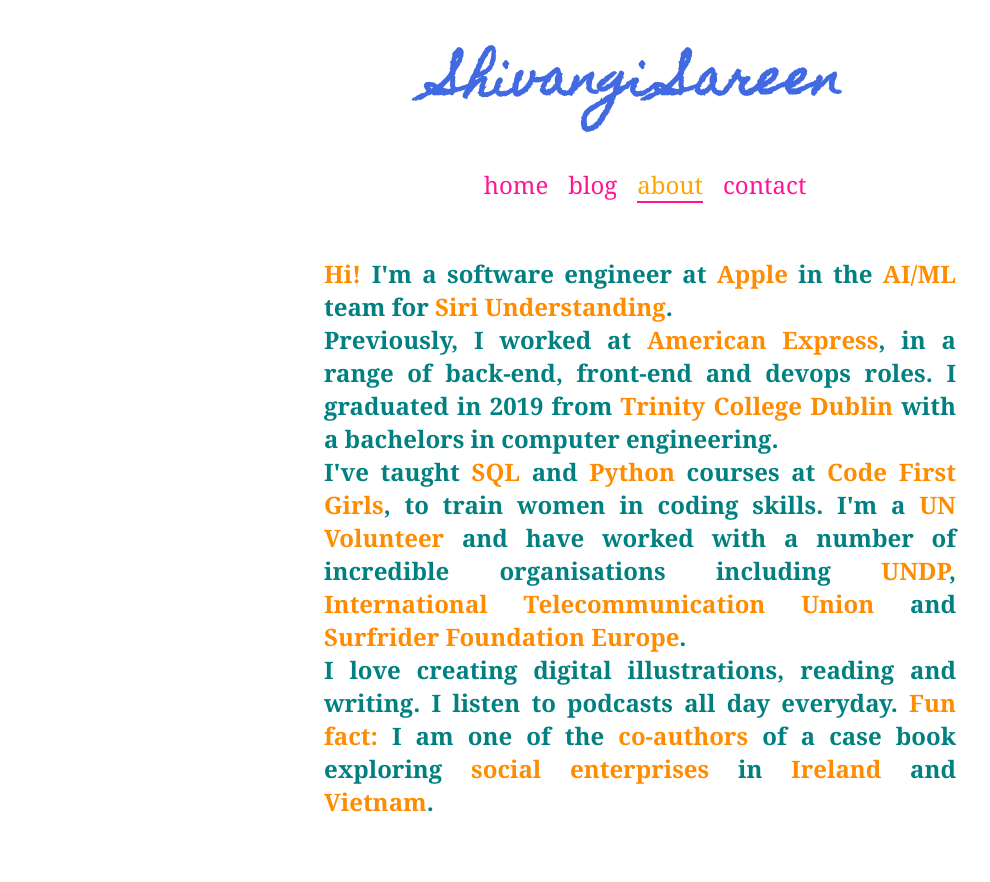
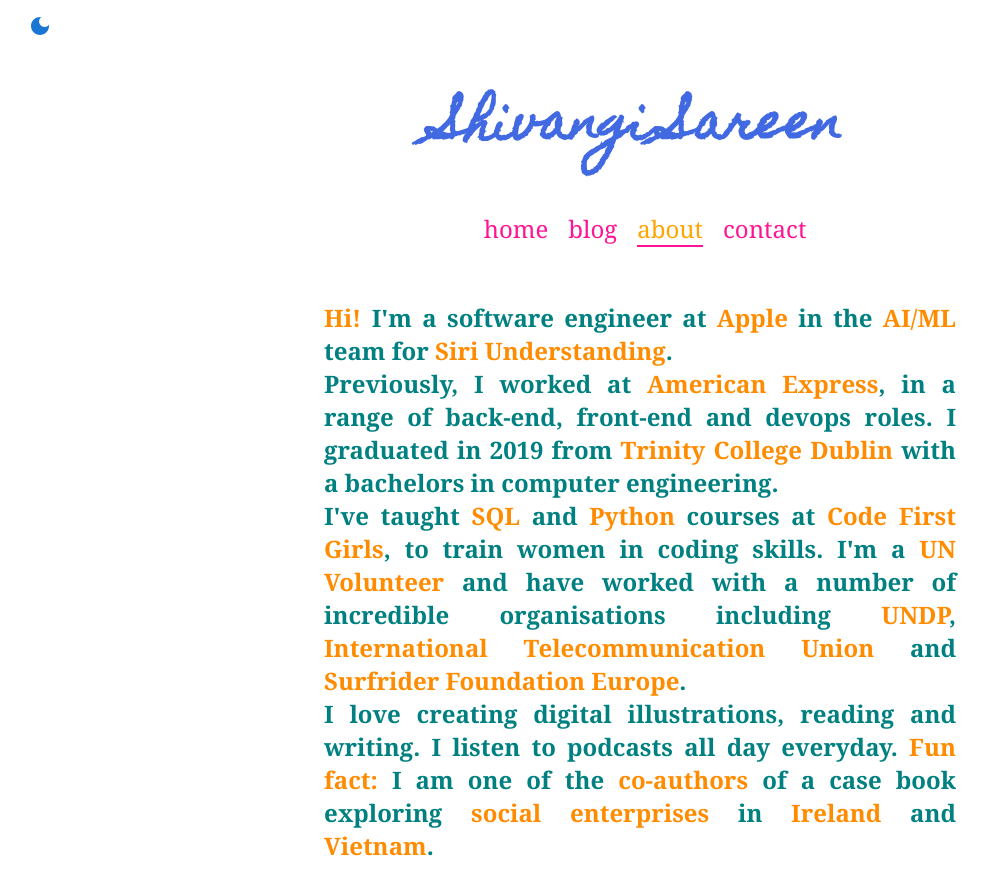
Before and after one commit to shivangisareen/my-blog, a Gatsby site: page /about in a window 1280 px wide. Shown: the whole page, without its empty margins (0-990 px from the left). Before the commit the page ends 838 px from the top, so only its background shows below. Built offline with nearby package versions, Linux system fonts and the light colour scheme; Gatsby itself is replaced by a stand-in of ours.

Commit message:
implement toggle button for darkmode

```diff
--- a/package.json
+++ b/package.json
@@ -15,8 +15,12 @@
     "clean": "gatsby clean"
   },
   "dependencies": {
+    "@emotion/react": "^11.7.1",
+    "@emotion/styled": "^11.6.0",
     "@mdx-js/mdx": "^1.6.22",
     "@mdx-js/react": "^1.6.22",
+    "@mui/icons-material": "^5.2.5",
+    "@mui/material": "^5.2.5",
     "@reach/router": "^1.3.4",
     "gatsby": "^3.14.3",
     "gatsby-link": "^3.14.0",
--- /dev/null
+++ b/src/components/DarkToggle.js
@@ -0,0 +1,23 @@
+import React from 'react'
+import { ThemeToggler } from 'gatsby-plugin-dark-mode'
+import Button from '@mui/material/Button';
+import WbSunnyIcon from '@mui/icons-material/WbSunny';
+import DarkModeIcon from '@mui/icons-material/DarkMode';
+
+const DarkToggle = () => {
+
+    return (
+      <ThemeToggler>
+        {({ theme, toggleTheme }) => (
+          <div>
+          <Button
+            onClick={e => theme === 'light' ? toggleTheme('dark') : toggleTheme('light')}>
+            {theme === 'light' ? <DarkModeIcon/> : <WbSunnyIcon/> }
+          </Button>
+          </div>
+        )}
+      </ThemeToggler>
+    )
+  }
+
+  export default DarkToggle;
--- /dev/null
+++ b/src/components/Layout.js
@@ -0,0 +1,20 @@
+import React from "react";
+import DarkToggle from "./darkToggle";
+import "../components/styling/global.css";
+
+const Layout = ({children}) => {
+      return (
+        <div
+          style={{
+            backgroundColor: 'var(--bg)',
+            color: 'var(--textNormal)',
+            transition: 'color ease-out, background ease-out',
+          }}
+        >
+            <DarkToggle/>
+            {children}
+        </div>
+      )
+}
+
+export default Layout;
--- /dev/null
+++ b/src/components/styling/global.css
@@ -0,0 +1,21 @@
+/* global.css */
+
+body {
+    --bg: white;
+    --textNormal: #222;
+    --textTitle: #222;
+    --textLink: blue;
+    --hr: hsla(0, 0%, 0%, 0.2);
+
+    background-color: var(--bg);
+  }
+
+  body.dark {
+    -webkit-font-smoothing: antialiased;
+
+    --bg: hsl(250deg, 70%, 7%);
+    --textNormal: rgba(255, 255, 255, 0.88);
+    --textTitle: white;
+    --textLink: yellow;
+    --hr: hsla(0, 0%, 100%, 0.2);
+  }
--- a/src/pages/about.js
+++ b/src/pages/about.js
@@ -2,12 +2,13 @@
 
 import NavBar from "../components/navBar";
 import Header from "../components/header";
+import Layout from "../components/Layout";
 
 import { text, specialText } from "./about.module.css";
 
 const AboutPage = () => {
     return (
-        <div>
+        <Layout>
             <Header/>
             <NavBar/>
             <br/>
@@ -24,7 +25,7 @@
                 I love creating digital illustrations, reading and writing. I listen to podcasts all day everyday.
                 <span className={specialText}> Fun fact:</span> I am one of the <span className={specialText}>co-authors</span> of a case book exploring <span className={specialText}>social enterprises</span> in <span className={specialText}>Ireland</span> and <span className={specialText}>Vietnam</span>.
             </h2>
-        </div>
+        </Layout>
     );
 };
 
--- a/src/pages/blog/index.js
+++ b/src/pages/blog/index.js
@@ -3,11 +3,12 @@
 
 import NavBar from "../../components/navBar";
 import Header from "../../components/header";
+import Layout from "../../components/Layout";
 import { container, title, list } from "./blogList.module.css";
 
 const Blog = ({data}) => {
     return (
-        <div>
+        <Layout>
             <Header/>
             <NavBar/>
             <br/>
@@ -25,7 +26,7 @@
                 }
                 </ul>
             </div>
-        </div>
+        </Layout>
     );
 };
 
--- a/src/pages/blog/{mdx.slug}.js
+++ b/src/pages/blog/{mdx.slug}.js
@@ -4,12 +4,13 @@
 
 import NavBar from "../../components/navBar";
 import Header from "../../components/header";
+import Layout from "../../components/Layout";
 import { content, title, goBack, datePosted, text } from "./blogPost.module.css";
 
 
 const BlogPost = ({data}) => {
     return (
-        <div>
+        <Layout>
             <Header/>
             <NavBar/>
             <br/> <br/>
@@ -26,7 +27,7 @@
 
             </div>
 
-        </div>
+        </Layout>
     )
 };
 
--- a/src/pages/contact.js
+++ b/src/pages/contact.js
@@ -2,13 +2,14 @@
 
 import NavBar from "../components/navBar";
 import Header from "../components/header";
+import Layout from "../components/Layout";
 
 import { text, links } from "./contact.module.css";
 
 
 const ContactPage = () => {
     return (
-        <div>
+        <Layout>
             <Header/>
             <NavBar/>
             <br/>
@@ -19,7 +20,7 @@
                 <a href="https://medium.com/@shivangisareen" target="_blank">medium</a> {"\t"}
                 <a href="https://shivangisareen.portfoliobox.net" target="_blank">portfolio</a>
             </div>
-        </div>
+        </Layout>
     );
 };
 
```
Also changed, not shown: 1 other file.
